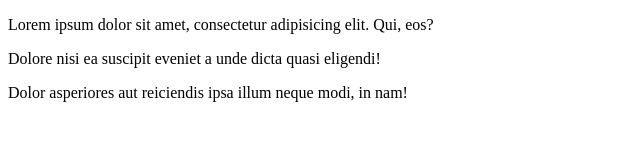
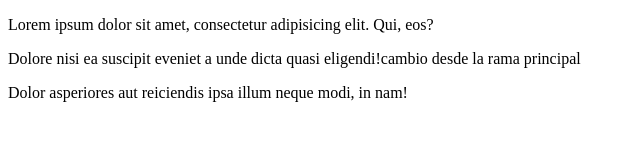
Before and after one commit to martinmarceesi/repo23026, a plain HTML site: page index.html in a window 1280 px wide. Shown: the whole page, without its empty margins (0-640 px from the left). Drawn offline with Linux system fonts and the light colour scheme.

Commit message:
Cambio main definitivo

```diff
--- a/index.html
+++ b/index.html
@@ -8,7 +8,7 @@
 </head>
 <body>
     <p>Lorem ipsum dolor sit amet, consectetur adipisicing elit. Qui, eos?</p>
-    <p>Dolore nisi ea suscipit eveniet a unde dicta quasi eligendi!</p>
+    <p>Dolore nisi ea suscipit eveniet a unde dicta quasi eligendi!cambio desde la rama principal</p>
     <p>Dolor asperiores aut reiciendis ipsa illum neque modi, in nam!</p>
 </body>
 </html>
```
